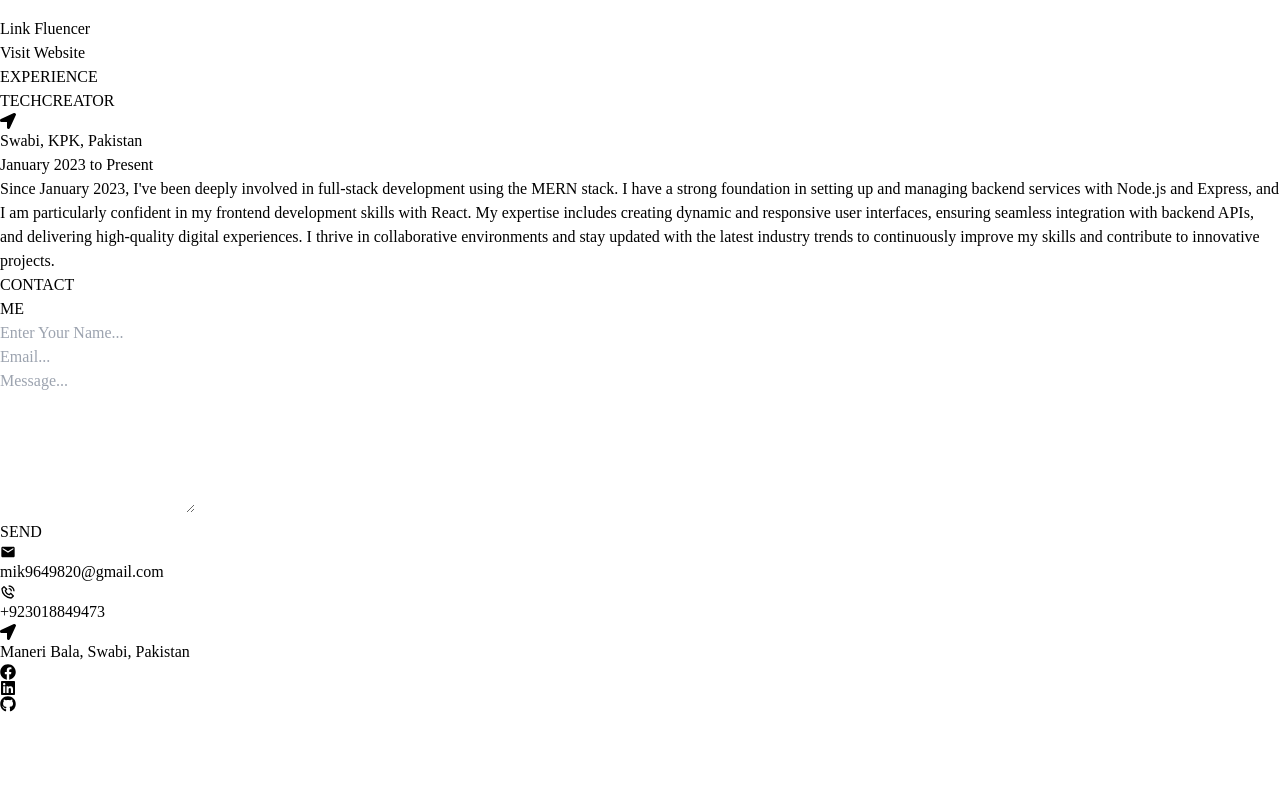
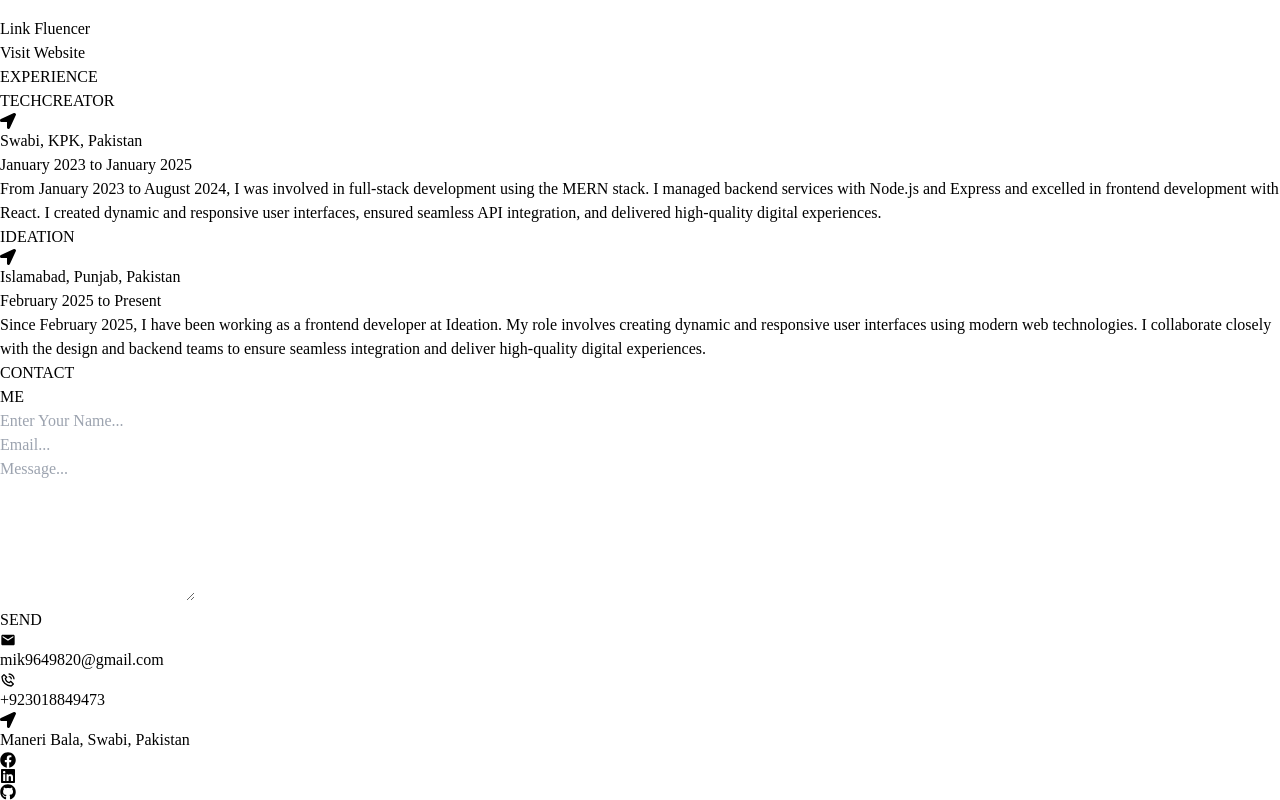
Before and after one commit to ishaq47/myportfolio, a React (Vite) app: page / in a window 1280 px wide. Shown: the part 10441-11241 px from the top of the page. Before the commit the page ends 11153 px from the top, so only its background shows below. Built offline with nearby package versions, Linux system fonts and the light colour scheme; a web font is replaced by a local one.

Commit message:
experince updated

```diff
--- a/src/components/Experience.jsx
+++ b/src/components/Experience.jsx
@@ -33,7 +33,7 @@ function Experience() {
                             <a className='font-light text-gray-400 self-center'>Swabi, KPK, Pakistan</a>
                         </div>
                     </div>
-                    <p className='text-xl italic text-gray-400 mb-4'>January 2023 to Present</p>
+                    <p className='text-xl italic text-gray-400 mb-4'>January 2023 to January 2025</p>
                     <motion.p
                         initial={{ opacity: 0, y: 20 }}
                         animate={{ opacity: 1, y: 0 }}
@@ -41,7 +41,32 @@ function Experience() {
                         whileHover={{ scale: 1.05 }}
                         className='text-gray-400 text-xl font-light'
                     >
-                        Since January 2023, I've been deeply involved in full-stack development using the MERN stack. I have a strong foundation in setting up and managing backend services with Node.js and Express, and I am particularly confident in my frontend development skills with React. My expertise includes creating dynamic and responsive user interfaces, ensuring seamless integration with backend APIs, and delivering high-quality digital experiences. I thrive in collaborative environments and stay updated with the latest industry trends to continuously improve my skills and contribute to innovative projects.
+                        From January 2023 to August 2024, I was involved in full-stack development using the MERN stack. I managed backend services with Node.js and Express and excelled in frontend development with React. I created dynamic and responsive user interfaces, ensured seamless API integration, and delivered high-quality digital experiences.
+                    </motion.p>
+                </motion.div>
+
+                <motion.div
+                    initial={{ opacity: 0, x: -50 }}
+                    animate={{ opacity: 1, x: 0 }}
+                    transition={{ duration: 1, delay: 2 }}
+                    className='relative md:ml-10 mt-8'
+                >
+                    <div className='flex flex-wrap gap-2 items-center mb-4'>
+                        <p className='text-xl p-1 font-semibold italic text-yellow-200'>IDEATION</p>
+                        <div className='flex gap-1'>
+                            <FaLocationArrow className='self-center text-gray-400' />
+                            <a className='font-light text-gray-400 self-center'>Islamabad, Punjab, Pakistan</a>
+                        </div>
+                    </div>
+                    <p className='text-xl italic text-gray-400 mb-4'>February 2025 to Present</p>
+                    <motion.p
+                        initial={{ opacity: 0, y: 20 }}
+                        animate={{ opacity: 1, y: 0 }}
+                        transition={{ duration: 1, delay: 2.5 }}
+                        whileHover={{ scale: 1.05 }}
+                        className='text-gray-400 text-xl font-light'
+                    >
+                        Since February 2025, I have been working as a frontend developer at Ideation. My role involves creating dynamic and responsive user interfaces using modern web technologies. I collaborate closely with the design and backend teams to ensure seamless integration and deliver high-quality digital experiences.
                     </motion.p>
                 </motion.div>
             </div>
```
